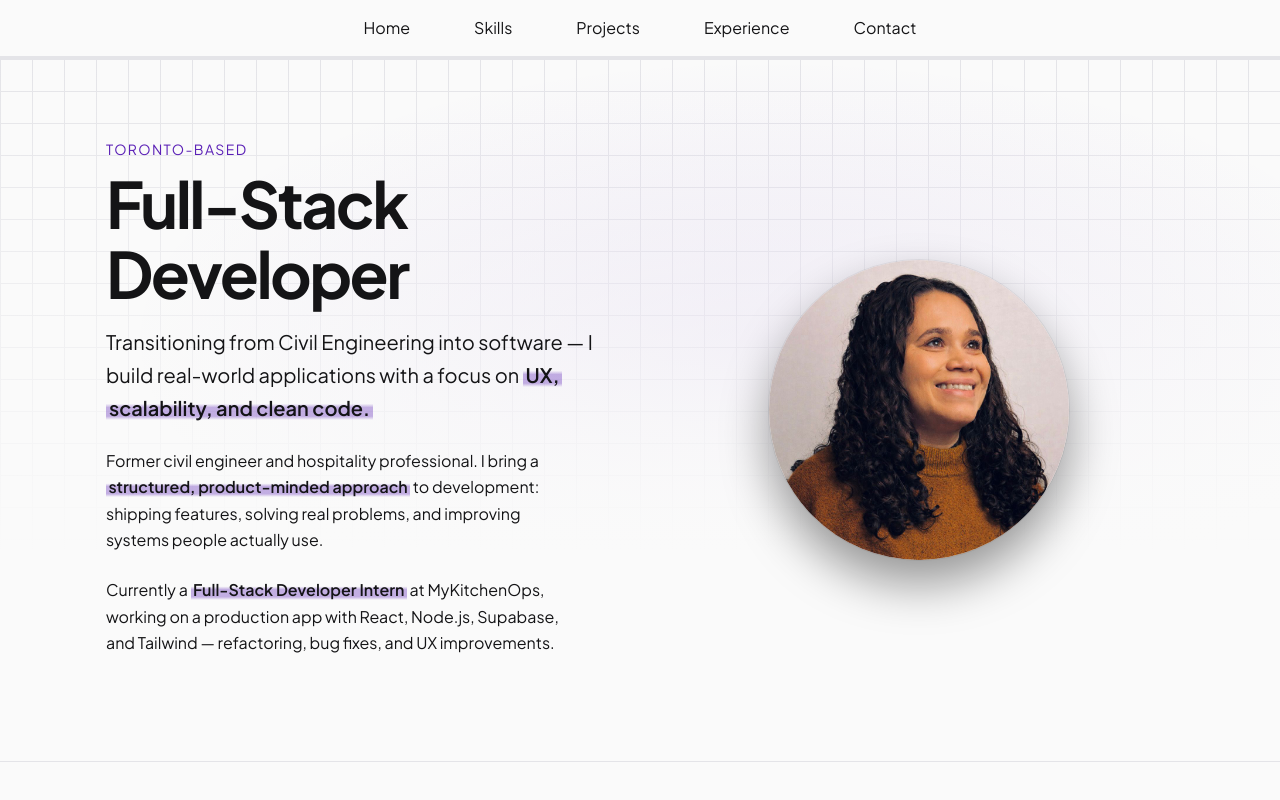
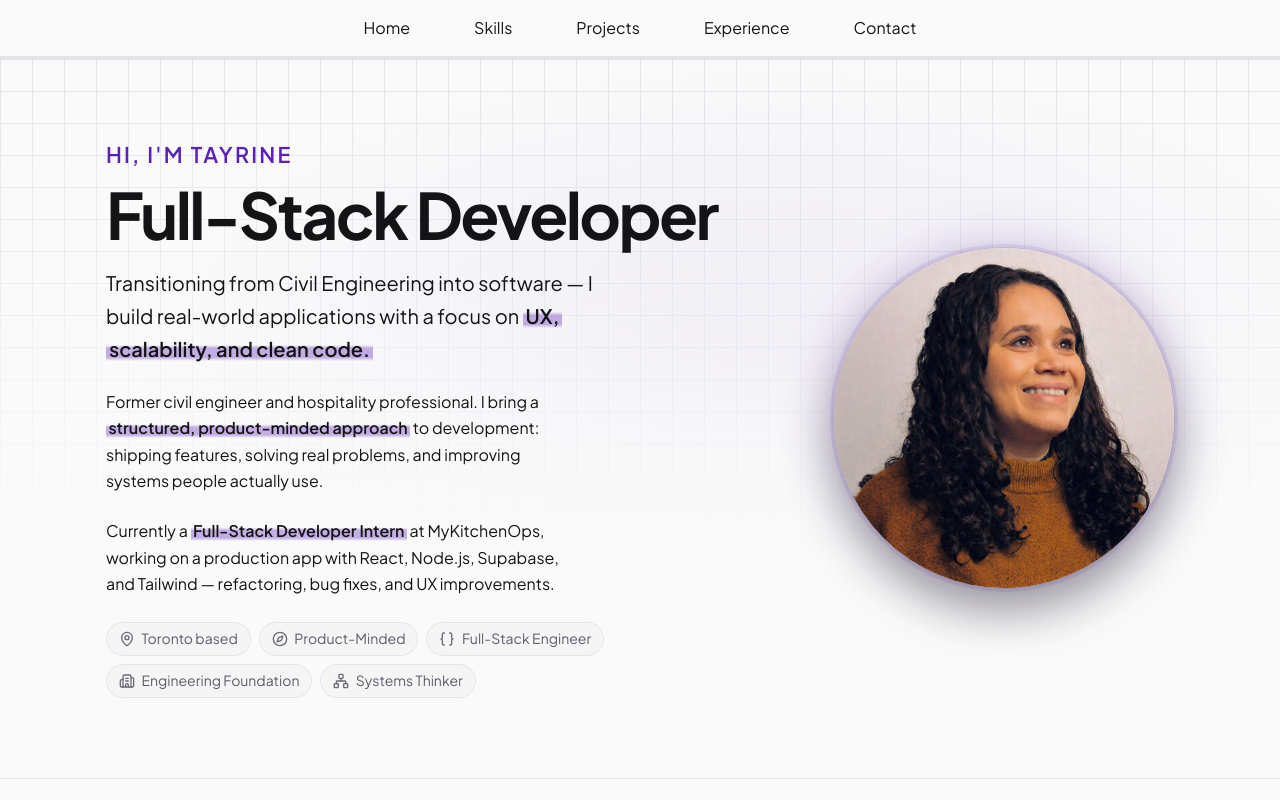
Before and after one commit to TayrineSoares/tayrine-portfolio, a React (Vite) app: page / in a window 1280 px wide. Shown: the top 800 px of the page. Built offline with nearby package versions, Linux system fonts and the light colour scheme.

Commit message:
add tags on hero section

```diff
--- a/src/components/Hero.jsx
+++ b/src/components/Hero.jsx
@@ -1,4 +1,13 @@
 import '../styles/Hero.css';
+import { MapPin, Compass, Braces, Building2, Network } from 'lucide-react';
+
+const heroTags = [
+  { label: 'Toronto based', icon: MapPin },
+  { label: 'Product-Minded', icon: Compass },
+  { label: 'Full-Stack Engineer', icon: Braces },
+  { label: 'Engineering Foundation', icon: Building2 },
+  { label: 'Systems Thinker', icon: Network },
+];
 
 const Hero = () => {
   return (
@@ -6,7 +15,7 @@ const Hero = () => {
       <div className="container hero-container">
         {/* Left: Text */}
         <div className="hero-text">
-          <p className="intro">Toronto-based</p>
+          <p className="intro">Hi, I'm Tayrine</p>
           <h1 className="hero-name">Full-Stack Developer</h1>
           <p className="hero-subheading">
             Transitioning from Civil Engineering into software — I build real-world applications with a focus on <span className="highlight">UX, scalability, and clean code.</span>
@@ -23,6 +32,15 @@ const Hero = () => {
             </a>
             , working on a production app with React, Node.js, Supabase, and Tailwind — refactoring, bug fixes, and UX improvements.
           </p>
+
+          <div className="hero-tags">
+            {heroTags.map(({ label, icon: Icon }) => (
+              <span key={label} className="hero-tag">
+                <Icon size={16} aria-hidden />
+                <span>{label}</span>
+              </span>
+            ))}
+          </div>
         </div>
 
         {/* Right: Image */}
--- a/src/styles/Hero.css
+++ b/src/styles/Hero.css
@@ -43,7 +43,7 @@ section {
   justify-content: space-between;
   max-width: var(--content-max-width);
   margin: 0 auto;
-  gap: 3rem;
+  gap: 2rem;
 }
 
 /* =========================
@@ -54,8 +54,8 @@ section {
 }
 
 .intro {
-  font-size: var(--text-sm);
-  font-weight: 500;
+  font-size: clamp(1rem, 2vw, 1.35rem);
+  font-weight: 600;
   letter-spacing: 0.1em;
   text-transform: uppercase;
   margin-bottom: var(--space-2);
@@ -98,6 +98,37 @@ section {
 }
 
 
+.hero-tags {
+  display: flex;
+  flex-wrap: wrap;
+  gap: var(--space-2);
+  margin-top: var(--space-6);
+}
+
+.hero-tag {
+  display: inline-flex;
+  align-items: center;
+  gap: 0.4rem;
+  font-size: var(--text-sm);
+  font-weight: 500;
+  color: var(--muted);
+  background: var(--glass-bg);
+  border: 1px solid var(--glass-border);
+  border-radius: 999px;
+  padding: 0.35rem 0.75rem;
+  transition: border-color var(--transition), color var(--transition);
+}
+
+.hero-tag:hover {
+  color: var(--accent);
+  border-color: var(--accent);
+}
+
+.hero-tag svg {
+  flex-shrink: 0;
+  opacity: 0.9;
+}
+
 .highlight {
   font-weight: 600;
   background: linear-gradient(
@@ -115,16 +146,23 @@ section {
    RIGHT: IMAGE
 ========================= */
 .hero-image {
-  flex: 1;
+  flex: 0 0 auto;
   display: flex;
-  justify-content: center;
+  justify-content: flex-start;
+  align-items: center;
 }
 
 .hero-image img {
-  max-width: 300px;
+  max-width: 340px;
+  width: 100%;
+  aspect-ratio: 1;
   border-radius: 50%;
   object-fit: cover;
-  box-shadow: 0 0 0 1px var(--glass-border), 0 24px 48px rgba(0, 0, 0, 0.4);
+  box-shadow:
+    0 0 0 1px var(--glass-border),
+    0 0 0 4px var(--accent-subtle),
+    0 24px 48px rgba(0, 0, 0, 0.35),
+    0 0 60px var(--accent-glow);
 }
 
 /* =========================
@@ -150,6 +188,6 @@ section {
   }
 
   .hero-image img {
-    max-width: 200px;
+    max-width: 220px;
   }
 }
```
